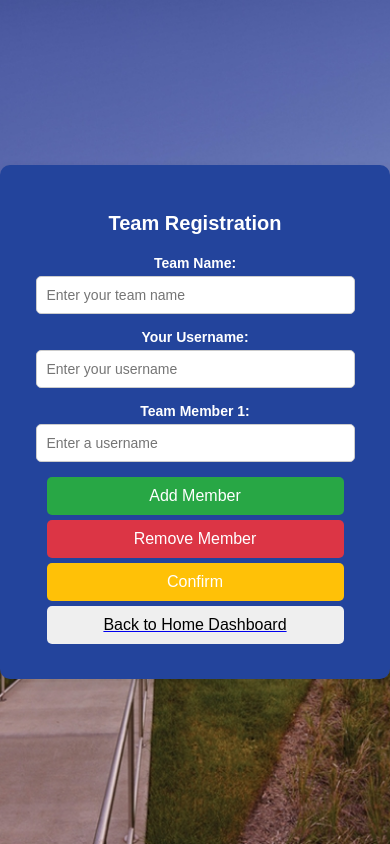
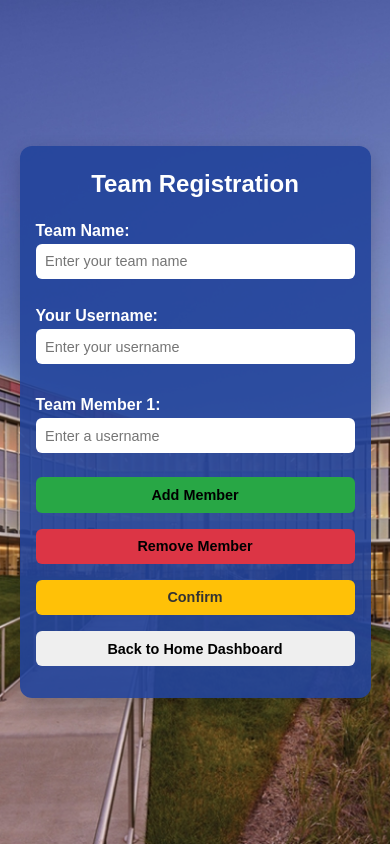
Before and after one commit to kyreshamwell/SeniorProject, a website: page team-sign/team-sign.html in a window 390 px wide. Drawn offline with Linux system fonts and the light colour scheme.

Commit message:
fixing stuff

```diff
--- a/team-sign/team-sign.css
+++ b/team-sign/team-sign.css
@@ -1,147 +1,106 @@
-/* General Page Styling */
+/*─────────────────────────────────────────────────────
+   Team Signup Styles
+─────────────────────────────────────────────────────*/
+
+/* Reset & Full-page Background */
+* {
+    box-sizing: border-box;
+    margin: 0;
+    padding: 0;
+  }
+  html, body {
+    height: 100%;
+    font-family: 'Arial', sans-serif;
+  }
   body {
-    font-family: Arial, sans-serif;
     background: url('../background.jpg') no-repeat center center fixed;
     background-size: cover;
-    margin: 0;
-    padding: 0;
     display: flex;
     align-items: center;
     justify-content: center;
-    height: 100vh;
   }
 
-/* Container */
+  /* Container Card */
   .container {
-    background-color: #23449c;  /* Blue background */
-    padding: 30px;
-    width: 400px;
-    border-radius: 10px;
-    box-shadow: 0px 4px 10px rgba(0, 0, 0, 0.1);
-    text-align: center;         /* Center text within container */
-    color: #fff;                /* White text for contrast */
+    background: rgba(35, 68, 156, 0.9); /* semi-opaque blue */
+    width: 100%;
+    max-width: 400px;
+    padding: 2.5rem 1.5rem;
+    border-radius: 12px;
+    box-shadow: 0 8px 20px rgba(0,0,0,0.2);
+    text-align: center;
+    color: #fff;
   }
 
   /* Title */
-h2 {
-    margin-bottom: 20px;
-    color: #fff;
+  .container h2 {
+    font-size: 1.75rem;
+    margin-bottom: 1.5rem;
   }
 
-/* Labels */
+  /* Form Elements */
   label {
     display: block;
-    font-weight: bold;
-    margin: 10px 0 5px;
-    text-align: center;
+    font-weight: 700;
+    margin: 0.75rem 0 0.25rem;
+    text-align: left;
+  }
+  input[type="text"] {
+    width: 100%;
+    padding: 0.75rem;
+    border: none;
+    border-radius: 6px;
+    font-size: 1rem;
+    margin-bottom: 1rem;
   }
 
-/* Inputs */
-input {
-    width: 90%;
-    padding: 10px;
-    border: 1px solid #ccc;
-    border-radius: 5px;
-    margin-bottom: 15px;
-    font-size: 14px;
-    display: block;
-    margin-left: auto;
-    margin-right: auto;
-}
-
-/* Members Div */
+  /* Member Inputs Wrapper */
   #members {
-    margin-top: 10px;
+    margin-top: 1rem;
   }
 
   /* Buttons */
   button {
-    width: 90%;
-    padding: 10px;
-    margin: 5px auto;
+    width: 100%;
+    padding: 0.75rem;
+    margin: 0.5rem 0;
     border: none;
-    border-radius: 5px;
+    border-radius: 6px;
+    font-size: 1rem;
+    font-weight: 600;
     cursor: pointer;
-    font-size: 16px;
-    transition: opacity 0.2s ease-in-out;
-    display: block;
+    transition: background-color 0.2s, transform 0.1s;
+  }
+  button:hover {
+    transform: translateY(-2px);
+    opacity: 0.95;
   }
 
-/* Button Colors */
-/* Robust Green for "Add Member" */
+  /* Specific Button Colors */
   #addMember {
     background-color: #28a745;
-    color: #fff;
+  }
+  #removeMember {
+    background-color: #dc3545;
+  }
+  #confirmTeam {
+    background-color: #ffc107;
+    color: #333;
   }
 
-/* Robust Red for "Remove Member" */
-#removeMember {
-    background-color: #dc3545;
-    color: #fff;
+  /*─────────────────────────────────────────────────────
+     Responsive Tweaks
+  ─────────────────────────────────────────────────────*/
+  @media (max-width: 500px) {
+    .container {
+      padding: 1.5rem 1rem;
+      width: 90%;
     }
-
-/* Bold Yellow for "Confirm Team" */
-#confirmTeam {
-    background-color: #ffc107;
-    color: #fff;
+    .container h2 {
+      font-size: 1.5rem;
     }
-
-/* Hover Effects */
-button:hover {
-    opacity: 0.9;
-}
-
-/* Responsive adjustments for medium screens (tablets, small laptops) */
-@media screen and (max-width: 650px) {
-    body {
-        font-size: 16px;
-    }
-
-    .services-grid {
-        grid-template-columns: repeat(2, 1fr);
-    }
-
-    .form-box, .calendar, .team-signup-form, .discord-container, .rep-bubble {
-        width: 90%;
-        margin: 0 auto;
-    }
-
-    .toggle-panel h1, .join-text, .title, h2, h3 {
-        font-size: 24px;
+    input[type="text"], button {
+      font-size: 0.9rem;
+      padding: 0.6rem;
     }
   }
-
-/* Responsive adjustments for small screens (phones) */
-@media screen and (max-width: 400px) {
-    body {
-        font-size: 14px;
-    }
-
-    .services-grid {
-        grid-template-columns: 1fr;
-    }
-
-    .form-box, .calendar, .team-signup-form, .discord-container, .rep-bubble {
-        width: 100%;
-        margin: 0 auto;
-        padding: 10px;
-    }
-
-    .service-item, .rep-bubble, .calendar, .team-signup-form {
-        box-shadow: none;
-        padding: 15px;
-    }
-
-    .signoutButton, .btn, .read-more {
-        padding: 8px 12px;
-        font-size: 14px;
-    }
-
-    .toggle-panel h1, .join-text, .title, h2, h3 {
-        font-size: 20px;
-    }
-
-    footer p {
-        font-size: 12px;
-    }
-}
```
Lines whose indentation alone changed are shown as unchanged.
